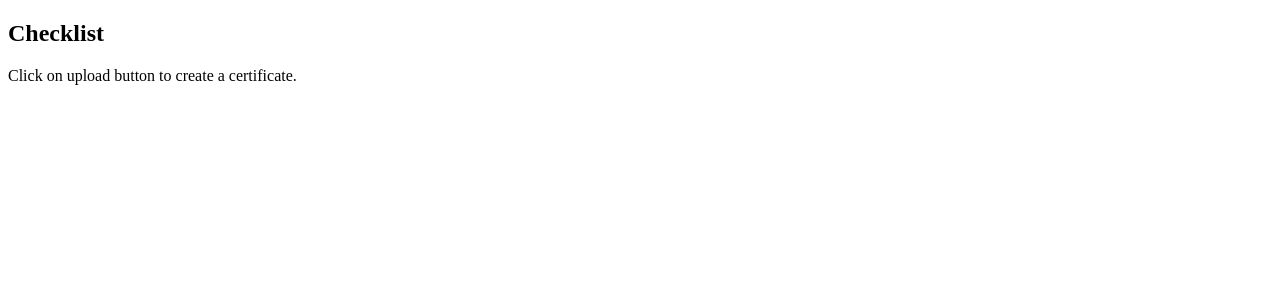
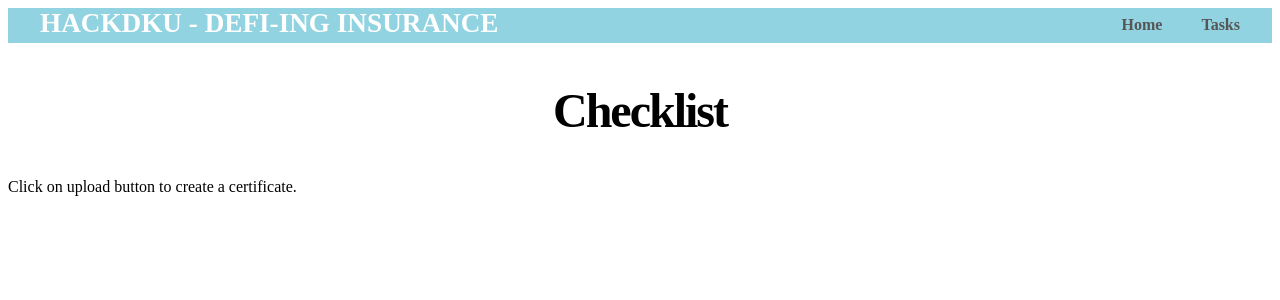
Before and after one commit to m2ry/DKUHackathon, a Flask app: template website/templates/checklist.html in a window 1280 px wide. Shown: the top 300 px of the page. Run offline with Flask 3, Linux system fonts and the light colour scheme; the template is opened without the code that fills it, so the values that code supplies are empty.

Commit message:
Update checklist.html

```diff
--- a/website/templates/checklist.html
+++ b/website/templates/checklist.html
@@ -1,17 +1,28 @@
 <!DOCTYPE html>
 <html lang="en">
 <head>
-    <meta charset="UTF-8">
-    <meta name="viewport" content="width=device-width, initial-scale=1.0">
-    <title>Checklist</title>
+    <meta charset="utf-8">
+    <title>Defi-ing</title>
+    <link rel="stylesheet" href="{{ url_for('static', filename='css/template.css') }}">
 </head>
-<body style="background-color: {{ colors.background }}">
+<body>
+    <header>
+        <div class="container">
+            <h1 class="logo">HACKDKU - Defi-ing Insurance</h1>
+            <strong><nav>
+              <ul class="menu">
+                <li><a href="{{url_for('home')}}">Home</a></li>
+                <li><a href="{{url_for('index')}}">Tasks</a></li>
+              </ul>
+            </nav></strong>
+          </div>
+        </header>
     <h2>Checklist</h2>
     <ul>
         {% for suggestion in suggestion_list %}
             <li>{{ suggestion }}</li>
         {% endfor %}
     </ul>
-    <p>Click on upload button to create a certificate.</p>
+    <p>Click on upload button to create a certificate.</p >
 </body>
 </html>
```
